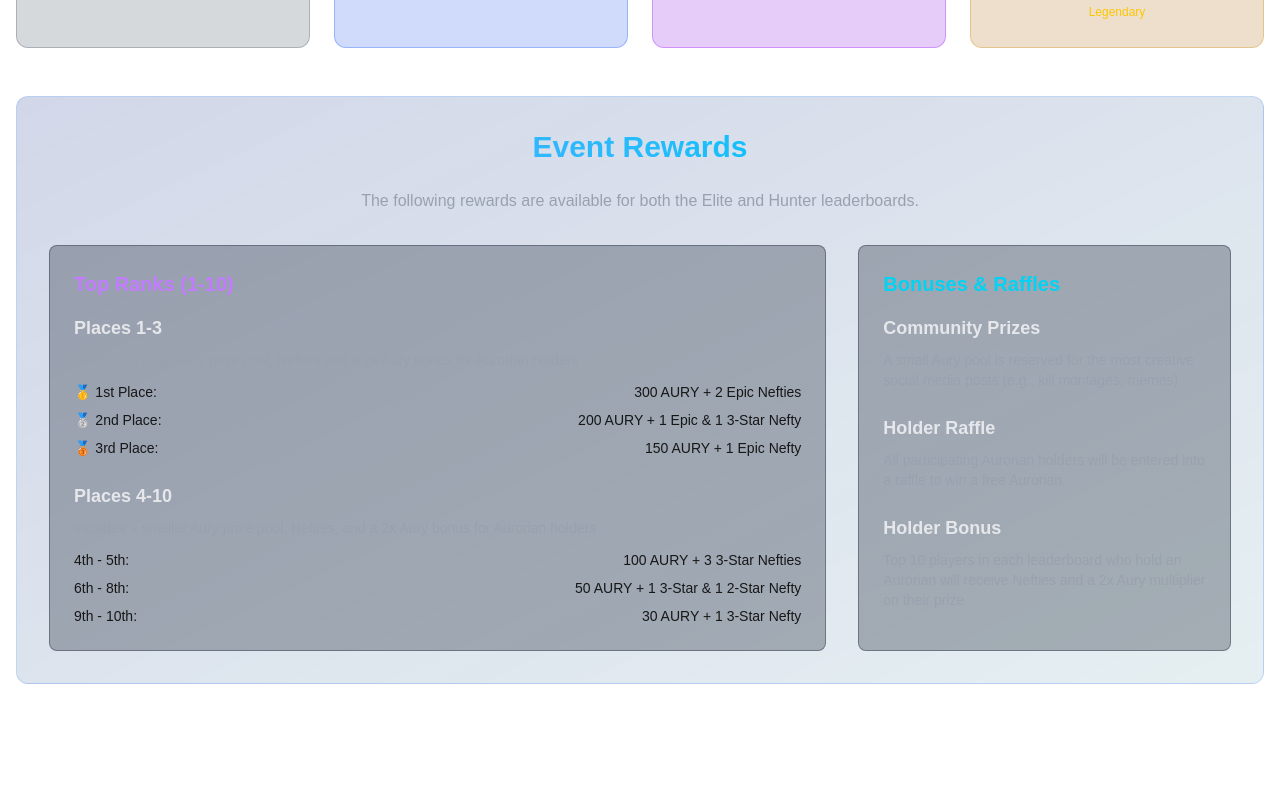
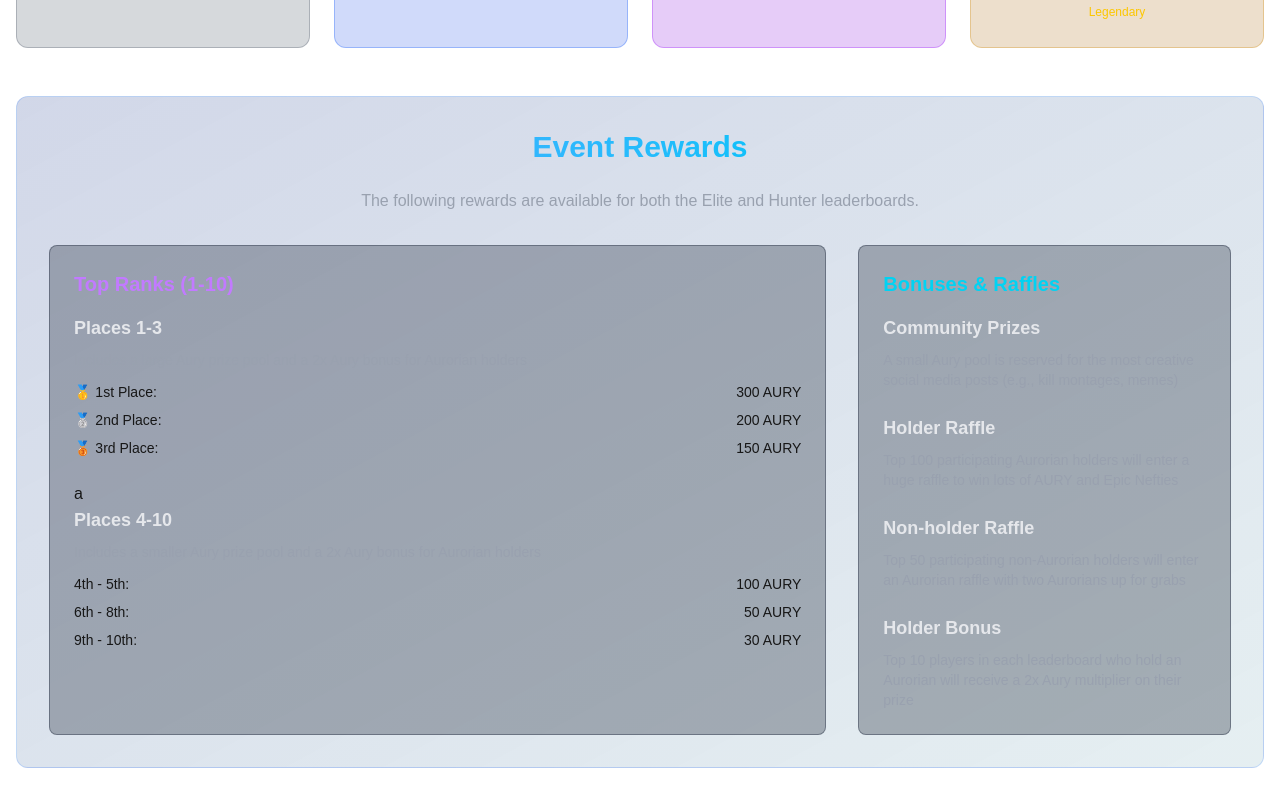
Before and after one commit to ChocooDEV/aurory-elite-hunter, a Next.js app: page /badges in a window 1280 px wide. Shown: the part 1002-1802 px from the top of the page. Before the commit the page ends 1718 px from the top, so only its background shows below. Built offline with nearby package versions, Linux system fonts and the light colour scheme.

Commit message:
fix prizes

```diff
--- a/app/badges/page.tsx
+++ b/app/badges/page.tsx
@@ -204,20 +204,20 @@ export default function BadgesPage() {
             <div className="space-y-6">
               <div>
                 <h4 className="font-semibold text-lg text-gray-200 mb-2">Places 1-3</h4>
-                <p className="text-sm text-gray-400 mb-3">Includes a large Aury prize pool, Nefties and a 2x Aury bonus for Aurorian holders</p>
+                <p className="text-sm text-gray-400 mb-3">Includes a large Aury prize pool and a 2x Aury bonus for Aurorian holders</p>
                 <ul className="space-y-2 text-sm">
-                  <li className="flex justify-between items-center"><span>🥇 1st Place:</span> <span>300 AURY + 2 Epic Nefties</span></li>
-                  <li className="flex justify-between items-center"><span>🥈 2nd Place:</span> <span>200 AURY + 1 Epic & 1 3-Star Nefty</span></li>
-                  <li className="flex justify-between items-center"><span>🥉 3rd Place:</span> <span>150 AURY + 1 Epic Nefty</span></li>
+                  <li className="flex justify-between items-center"><span>🥇 1st Place:</span> <span>300 AURY</span></li>
+                  <li className="flex justify-between items-center"><span>🥈 2nd Place:</span> <span>200 AURY</span></li>
+                  <li className="flex justify-between items-center"><span>🥉 3rd Place:</span> <span>150 AURY</span></li>
                 </ul>
               </div>
-              <div>
+              <div>a
                 <h4 className="font-semibold text-lg text-gray-200 mb-2">Places 4-10</h4>
-                <p className="text-sm text-gray-400 mb-3">Includes a smaller Aury prize pool, Nefties, and a 2x Aury bonus for Aurorian holders</p>
+                <p className="text-sm text-gray-400 mb-3">Includes a smaller Aury prize pool and a 2x Aury bonus for Aurorian holders</p>
                 <ul className="space-y-2 text-sm">
-                  <li className="flex justify-between items-center"><span>4th - 5th:</span> <span>100 AURY + 3 3-Star Nefties</span></li>
-                  <li className="flex justify-between items-center"><span>6th - 8th:</span> <span>50 AURY + 1 3-Star & 1 2-Star Nefty</span></li>
-                  <li className="flex justify-between items-center"><span>9th - 10th:</span> <span>30 AURY + 1 3-Star Nefty</span></li>
+                  <li className="flex justify-between items-center"><span>4th - 5th:</span> <span>100 AURY</span></li>
+                  <li className="flex justify-between items-center"><span>6th - 8th:</span> <span>50 AURY</span></li>
+                  <li className="flex justify-between items-center"><span>9th - 10th:</span> <span>30 AURY</span></li>
                 </ul>
               </div>
             </div>
@@ -232,11 +232,15 @@ export default function BadgesPage() {
               </div>
               <div>
                 <h4 className="font-semibold text-lg text-gray-200 mb-2">Holder Raffle</h4>
-                <p className="text-sm text-gray-400">All participating Aurorian holders will be entered into a raffle to win a free Aurorian</p>
+                <p className="text-sm text-gray-400">Top 100 participating Aurorian holders will enter a huge raffle to win lots of AURY and Epic Nefties</p>
+              </div>
+              <div>
+                <h4 className="font-semibold text-lg text-gray-200 mb-2">Non-holder Raffle</h4>
+                <p className="text-sm text-gray-400">Top 50 participating non-Aurorian holders will enter an Aurorian raffle with two Aurorians up for grabs</p>
               </div>
               <div>
                 <h4 className="font-semibold text-lg text-gray-200 mb-2">Holder Bonus</h4>
-                <p className="text-sm text-gray-400">Top 10 players in each leaderboard who hold an Aurorian will receive Nefties and a 2x Aury multiplier on their prize</p>
+                <p className="text-sm text-gray-400">Top 10 players in each leaderboard who hold an Aurorian will receive a 2x Aury multiplier on their prize</p>
               </div>
             </div>
           </div>
```
